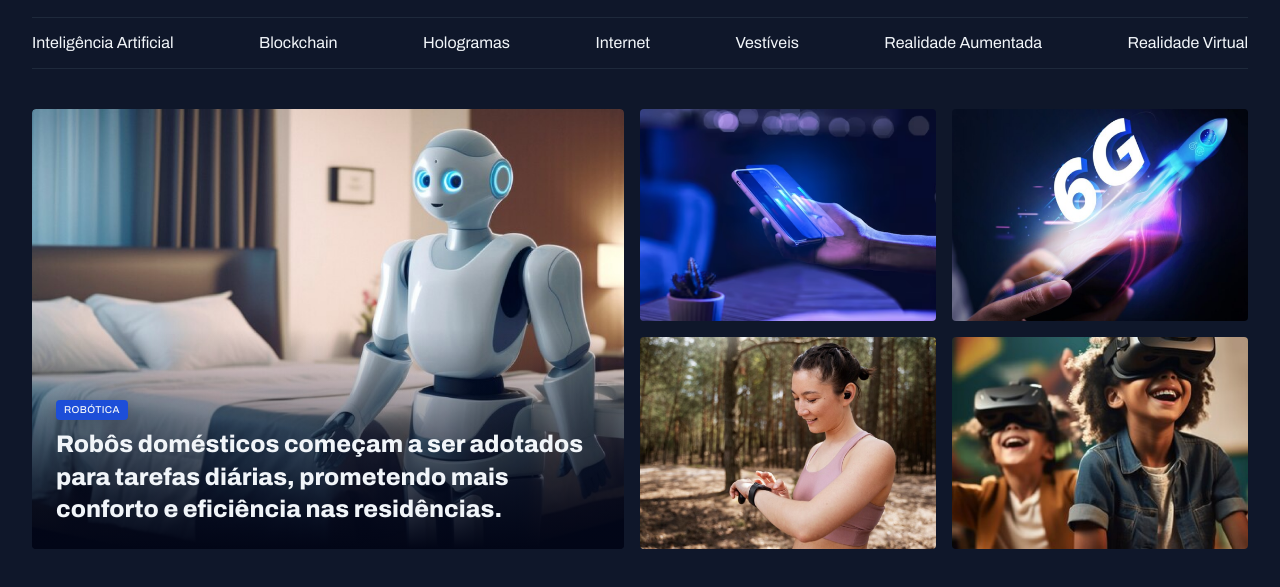
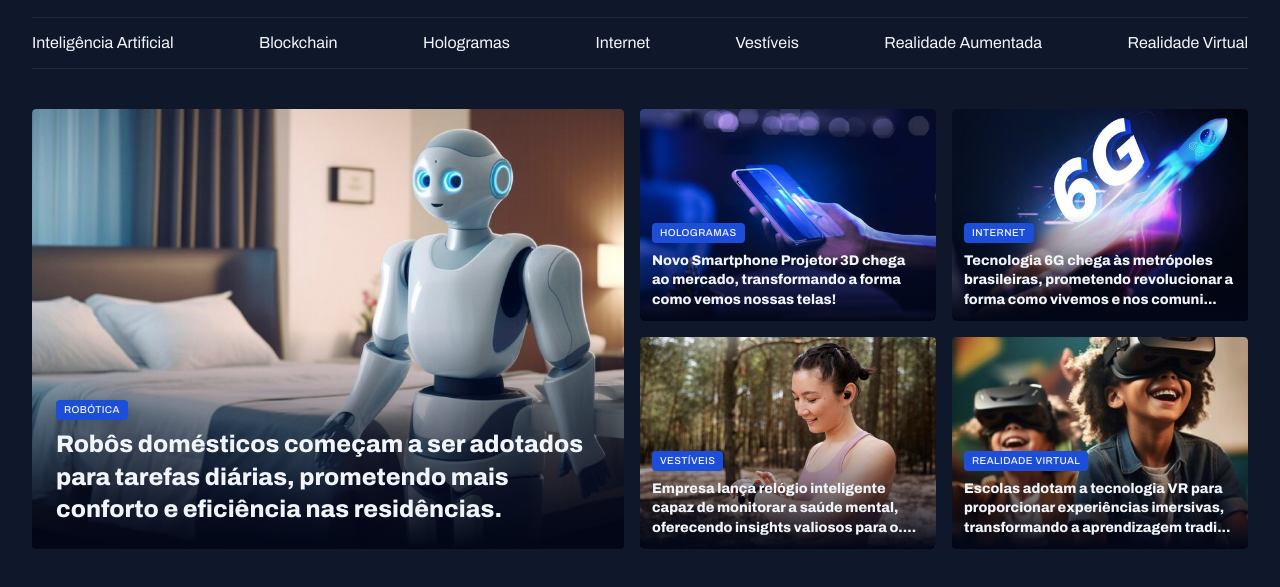
Before and after one commit to gustavuhh1/front-end-rocketseat-basic, a plain HTML site: page learnGrid/index.html in a window 1280 px wide. Shown: the part 55-642 px from the top of the page. Drawn offline with Linux system fonts and the light colour scheme.

Commit message:
Finalizando section principal

```diff
--- a/learnGrid/index.html
+++ b/learnGrid/index.html
@@ -44,7 +44,8 @@
     <main class="grid container">
       <section id="featured" class="grid grid-col gap-16">
         <figure class="card">
-          <img src="assets/images/Image 01.png" alt="" />
+          <img src="assets/images/Image 01.png" alt="Robôs domésticos começam a ser adotados para tarefas diárias, prometendo
+              mais conforto e eficiência nas residências." />
           <figcaption>
             <span class="content-tag">Robótica</span>
             <h2 class="text-2xl">
@@ -54,18 +55,54 @@
           </figcaption>
         </figure>
         <div class="grid grid-cols-2 gap-16">
-          <div>
-            <img src="assets/images/Image 02.png" alt="" />
-          </div>
-          <div>
-            <img src="assets/images/Image 03.png" alt="" />
-          </div>
-          <div>
-            <img src="assets/images/Image 04.png" alt="" />
-          </div>
-          <div>
-            <img src="assets/images/Image 05.png" alt="" />
-          </div>
+          <figure class="card">
+            <img src="assets/images/Image 02.png" alt="Novo Smartphone Projetor 3D chega ao mercado, transformando a forma como
+                vemos nossas telas!" />
+
+            <figcaption>
+              <span class="content-tag">Hologramas</span>
+              <h2 class="text-lg">
+                Novo Smartphone Projetor 3D chega ao mercado, transformando a forma como
+                vemos nossas telas!
+              </h2>
+            </figcaption>
+          </figure>
+          <figure class="card">
+            <img src="assets/images/Image 03.png" alt="Tecnologia 6G chega às metrópoles brasileiras, prometendo revolucionar a
+                forma como vivemos e nos comunicamos." />
+
+            <figcaption>
+              <span class="content-tag">Internet</span>
+              <h2 class="text-lg">
+                Tecnologia 6G chega às metrópoles brasileiras, prometendo revolucionar a
+                forma como vivemos e nos comuni...
+              </h2>
+            </figcaption>
+          </figure>
+          <figure class="card">
+            <img src="assets/images/Image 04.png" alt="Empresa lança relógio inteligente capaz de monitorar a saúde mental,
+                oferecendo insights valiosos para o bem-estar pessoal." />
+
+            <figcaption>
+              <span class="content-tag">Vestíveis</span>
+              <h2 class="text-lg">
+                Empresa lança relógio inteligente capaz de monitorar a saúde mental,
+                oferecendo insights valiosos para o....
+              </h2>
+            </figcaption>
+          </figure>
+          <figure class="card">
+            <img src="assets/images/Image 05.png" alt="Escolas adotam a tecnologia VR para proporcionar experiências imersivas,
+                transformando a aprendizagem tradicional." />
+
+            <figcaption>
+              <span class="content-tag">Realidade Virtual</span>
+              <h2 class="text-lg">
+                Escolas adotam a tecnologia VR para proporcionar experiências imersivas,
+                transformando a aprendizagem tradi...
+              </h2>
+            </figcaption>
+          </figure>
         </div>
       </section>
     </main>
--- a/learnGrid/style/sections.css
+++ b/learnGrid/style/sections.css
@@ -27,11 +27,16 @@
         bottom: 0;
 
         padding: 24px;
+
+        &:has(.text-lg) {
+          padding: 12px;
+        }
+
+        h2 {
+          margin-top: 8px;
+        }
       }
 
-      h2 {
-        margin-top: 8px;
-      }
 
     }
 }
```
